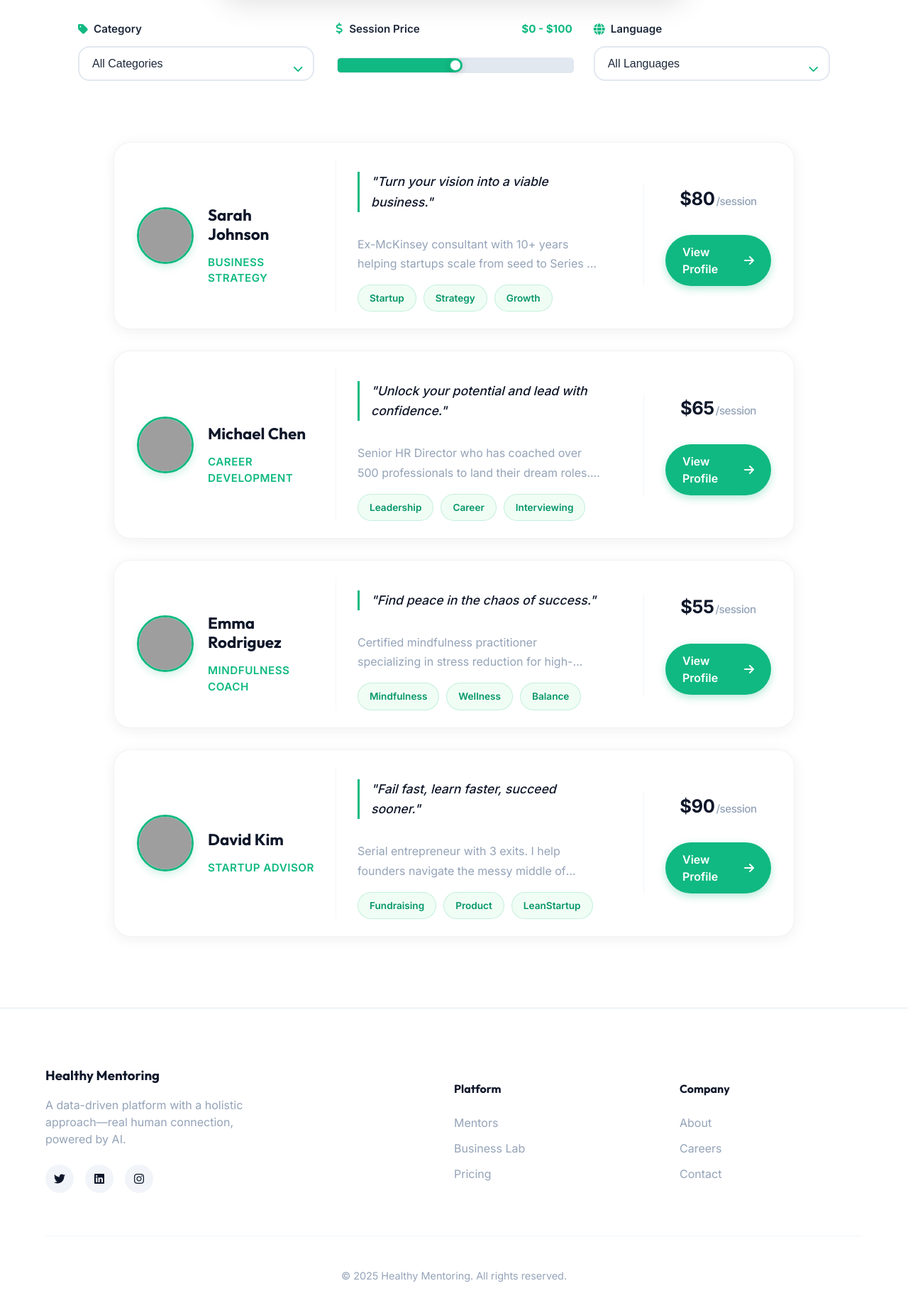
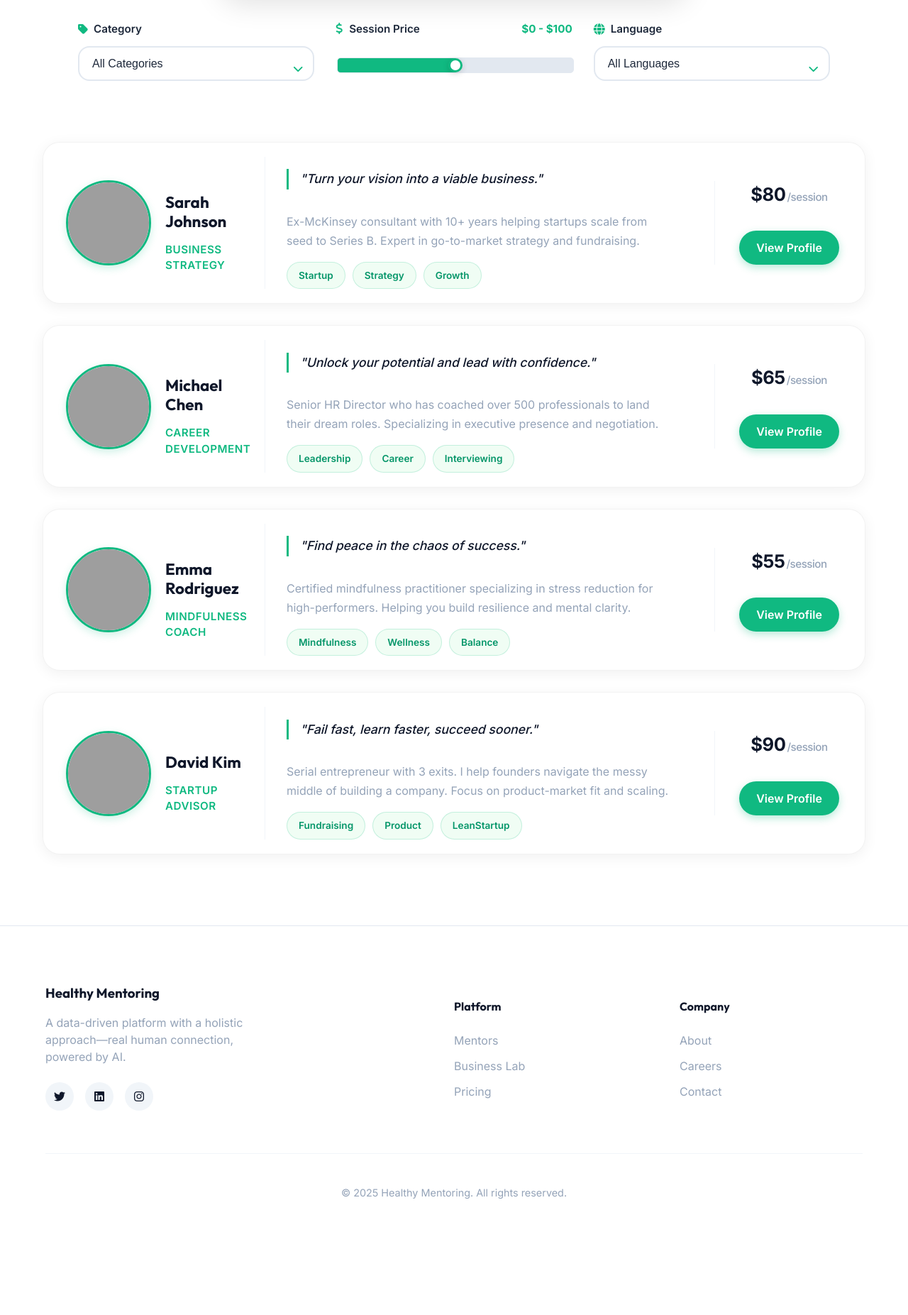
Before and after one commit to Cmanar0/healty_mentoring, a Django app: page /mentors/ in a window 1280 px wide. Shown: the part 472-2325 px from the top of the page at 71% size. After the commit the page ends 2161 px from the top, so only its background shows below. Run offline with Django 4.2, Linux system fonts and the light colour scheme; grey boxes are pictures that could not be loaded.

Commit message:
Update mentor avatar size and remove arrow from view profile button

```diff
--- a/static/css/landing.css
+++ b/static/css/landing.css
@@ -850,8 +850,8 @@ input.price-slider {
 }
 
 .mentor-avatar {
-  width: 80px;
-  height: 80px;
+  width: 120px;
+  height: 120px;
   border-radius: 50%;
   overflow: hidden;
   border: 3px solid var(--primary);
@@ -1156,14 +1156,14 @@ input.price-slider {
 /* Mentors List View */
 .mentors-container.list-view {
   grid-template-columns: 1fr;
-  max-width: 1000px;
+  max-width: 1200px;
 }
 
 .mentors-container.list-view .mentor-card {
   flex-direction: row;
   align-items: center;
   text-align: left;
-  padding: 24px 32px;
+  padding: 20px 32px;
   gap: 30px;
 }
 
--- a/web/templates/web/mentors.html
+++ b/web/templates/web/mentors.html
@@ -114,7 +114,7 @@
 
       <div class="mentor-footer">
         <p class="mentor-price">$80<span>/session</span></p>
-        <a href="#" class="btn-mentor">View Profile <i class="fas fa-arrow-right"></i></a>
+        <a href="#" class="btn-mentor">View Profile </a>
       </div>
     </div>
 
@@ -142,7 +142,7 @@
 
       <div class="mentor-footer">
         <p class="mentor-price">$65<span>/session</span></p>
-        <a href="#" class="btn-mentor">View Profile <i class="fas fa-arrow-right"></i></a>
+        <a href="#" class="btn-mentor">View Profile </a>
       </div>
     </div>
 
@@ -170,7 +170,7 @@
 
       <div class="mentor-footer">
         <p class="mentor-price">$55<span>/session</span></p>
-        <a href="#" class="btn-mentor">View Profile <i class="fas fa-arrow-right"></i></a>
+        <a href="#" class="btn-mentor">View Profile </a>
       </div>
     </div>
 
@@ -198,7 +198,7 @@
 
       <div class="mentor-footer">
         <p class="mentor-price">$90<span>/session</span></p>
-        <a href="#" class="btn-mentor">View Profile <i class="fas fa-arrow-right"></i></a>
+        <a href="#" class="btn-mentor">View Profile </a>
       </div>
     </div>
   </div>
```
